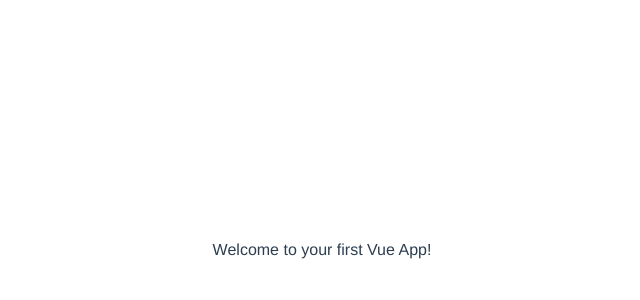
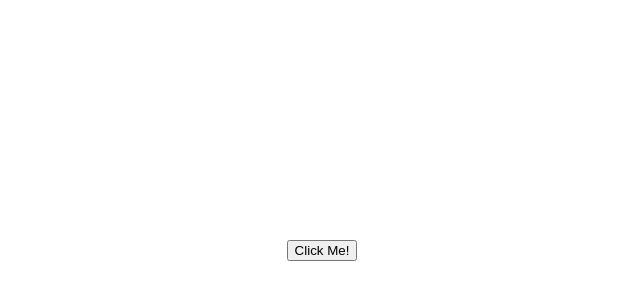
Before and after one commit to tu-sec/vue-workshop, a Vue app: page /#/ in a window 1280 px wide. Shown: the part 158-458 px from the top of the page, without its empty margins (318-958 px from the left). Built offline with nearby package versions, Linux system fonts and the light colour scheme.

Commit message:
Add hook and events example

```diff
--- /dev/null
+++ b/src/components/Alert.vue
@@ -0,0 +1,22 @@
+<template>
+    <div>
+        <button @click="emitEvent()">Click Me!</button>
+    </div>
+</template>
+
+<script lang="ts">
+import { Component, Vue } from 'vue-property-decorator';
+
+@Component
+export default class Alert extends Vue {
+    val = false;
+
+    /**
+     * Changes a internal component variable and emits a new event
+     */
+    emitEvent() {
+        this.val = !this.val;
+        this.$emit('myEvent', this.val);
+    }
+}
+</script>
--- a/src/views/Home.vue
+++ b/src/views/Home.vue
@@ -1,14 +1,35 @@
 <template>
   <div class="home">
-    <p>Welcome to your first Vue App!</p>
+    <Alert @myEvent="handleEvent($event)" />
   </div>
 </template>
 
 <script lang="ts">
 import { Component, Vue } from 'vue-property-decorator';
+import Alert from '@/components/Alert.vue';
 
-@Component
-export default class Home extends Vue {}
+@Component({
+  components: { Alert },
+})
+export default class Home extends Vue {
+  // Good for before DOM renders
+  created() {
+    window.alert('Created');
+  }
+
+  // Good for after DOM renders
+  mounted() {
+    window.alert('Mounted');
+  }
+
+  /**
+   * Takes the event from the Alert component and creates
+   * a new window alert
+   */
+  handleEvent(val: boolean) {
+    window.alert(`Value is ${val}`);
+  }
+}
 </script>
 
 <style lang="scss" scoped>
```
